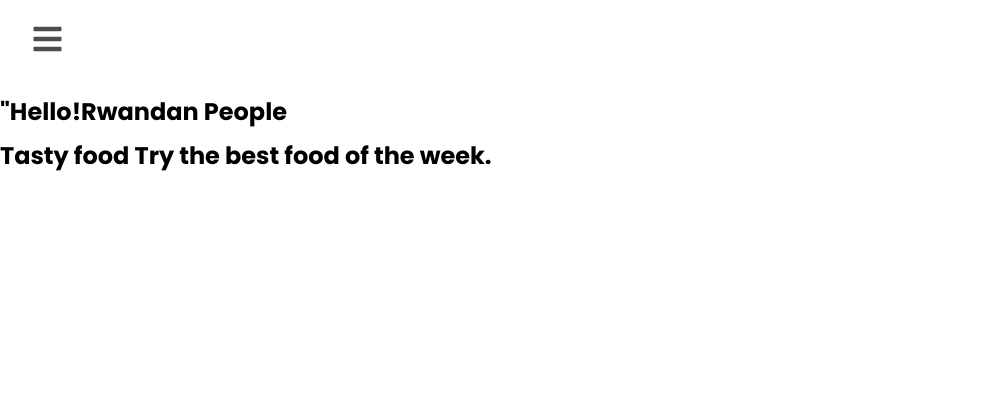
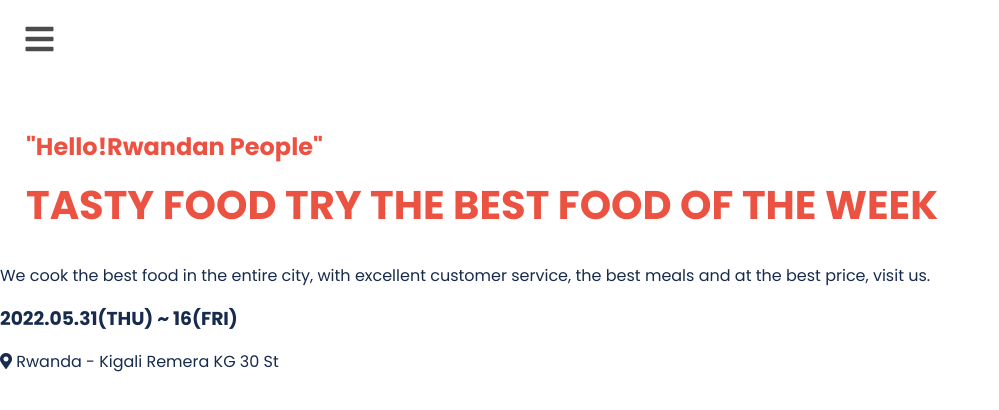
Before and after one commit to omarbabou/taste-food-capstone, a website: page index.html in a window 1280 px wide. Shown: the whole page, without its empty margins (0-999 px from the left). Drawn offline with Linux system fonts and the light colour scheme.

Commit message:
Add some styles to the container title

```diff
--- a/css/style.css
+++ b/css/style.css
@@ -48,7 +48,7 @@ nav {
   display: block;
   width: 55px;
   margin-top: -3px;
-  margin-left: 8px;
+  margin-left: 0;
   color: #4c4c4c;
 }
 
@@ -119,3 +119,31 @@ nav {
 .nav-btn {
   display: none;
 }
+
+/*------------------- container section ----------------------*/
+
+.container {
+  margin-top: 55px;
+  color: #172b4d;
+}
+
+.container .title {
+  font-weight: 700;
+  font-size: 24px;
+  margin: 0 0 10px 30px auto;
+  margin-left: 26px;
+  width: 80%;
+  color: #ec5242;
+}
+
+.container .second-title {
+  font-weight: 900;
+  font-size: 40px;
+  line-height: 52px;
+  width: 80%;
+  margin: 0 0 10px 30px auto;
+  margin-left: 26px;
+  margin-top: 10px;
+  text-transform: uppercase;
+  color: #ec5242;
+}
--- a/index.html
+++ b/index.html
@@ -61,8 +61,16 @@
     </header>
     <main>
       <section class="container">
-        <h2 class="title">"Hello!Rwandan People</h2>
-        <h2 class="title-h2">Tasty food Try the best food of the week.</h2>
+        <h2 class="title">"Hello!Rwandan People"</h2>
+        <h2 class="second-title">Tasty food Try the best food of the week</h2>
+        <p class="desc">
+          We cook the best food in the entire city, with excellent customer
+          service, the best meals and at the best price, visit us.
+        </p>
+        <h3>2022.05.31(THU) ~ 16(FRI)</h3>
+        <p>
+          <i class="fas fa-map-marker-alt"></i> Rwanda - Kigali Remera KG 30 St
+        </p>
       </section>
     </main>
     <script src="script/app.js"></script>
```
